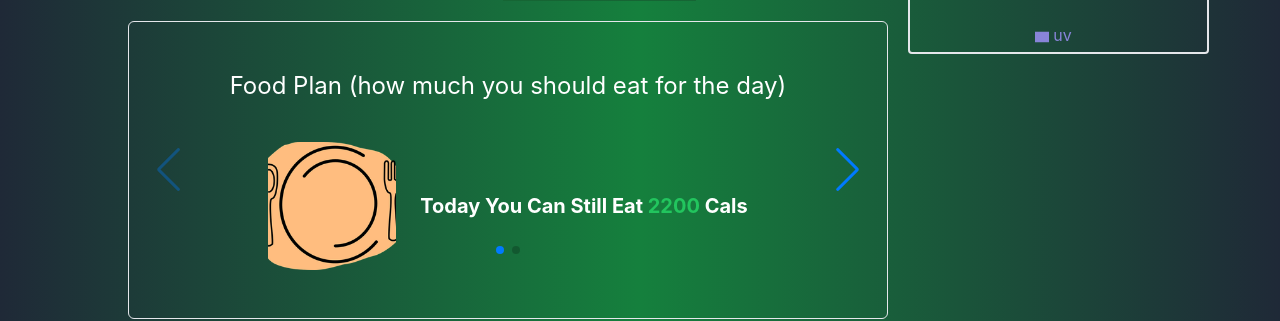
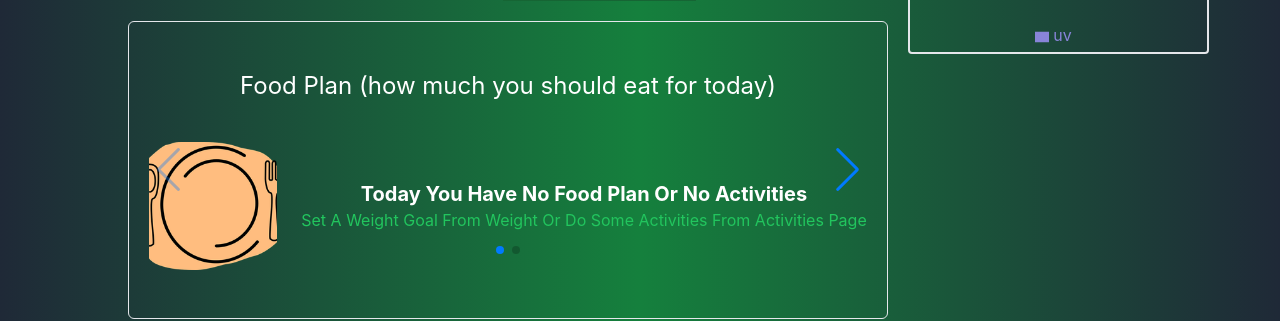
Before and after one commit to farukphero/fitness-tracking-web-client, a React (Create React App) app: page /KeepTrack/Foods in a window 1280 px wide. Shown: the part 429-750 px from the top of the page. Built offline with nearby package versions, Linux system fonts and the light colour scheme; no server answers.

Commit message:
ifExist in favorite food

```diff
--- a/src/Pages/OtherPages/Logs/Food/LeftSideLog/FoodInfoSlide/FoodInfoSlide.jsx
+++ b/src/Pages/OtherPages/Logs/Food/LeftSideLog/FoodInfoSlide/FoodInfoSlide.jsx
@@ -14,76 +14,68 @@ import timer from "../../../../../../images/timer.png";
 const swiperContent = [{}];
 
 const FoodInfoSlide = ({ result, startDate, setStartDate }) => {
+
   const user = useContext(AuthContext);
 
   const [weightGoal, setWeightGoal] = useState([]);
-  // console.log(weightGoal[0]?.goalType)
+  const [burnCalory, setBurnCalory] = useState([]);
+
+  let totalCalories = 0;
+
+for (let i = 0; i < burnCalory.length; i++) {
+  totalCalories += burnCalory[i].calourie_burned
+  ;
+}
+
 
   useEffect(() => {
     fetch(`https://fitness-tracking-web-server.vercel.app/weightGoal?email=${user?.user?.email}`)
-      .then((res) => res.json())
-      .then((data) => {
-        // console.log(data)
-        setWeightGoal(data);
-      });
-  }, [user?.user?.email]);
+      .then(res => res.json())
+      .then(data => {
+        setWeightGoal(data)
+      })
+  }, [user?.user?.email])
   const userBmr = (user) => {
-    if (user?.userInfo?.gender === "Male") {
-      return (
-        88.36 +
-        13.4 * parseInt(user?.userInfo?.weight) +
-        4.8 * (5.5 * 30.48) -
-        5.7 * parseInt(user?.userInfo?.age)
-      );
-    } else if (user?.userInfo?.gender === "female") {
-      return (
-        447.6 +
-        9.2 * parseInt(user?.userInfo?.weight) +
-        3.1 * (5.5 * 30.48) -
-        4.3 * parseInt(user?.userInfo?.age)
-      );
+
+    if (user?.userInfo?.gender === 'Male') {
+      return 88.36 + (13.4 * parseInt(user?.userInfo?.weight)) + (4.8 * (5.5 * 30.48)) - (5.7 * parseInt(user?.userInfo?.age))
     }
-  };
+    else if (user?.userInfo?.gender === 'female') {
+      return 447.6 + (9.2 * parseInt(user?.userInfo?.weight)) + (3.1 * (5.5 * 30.48)) - (4.3 * parseInt(user?.userInfo?.age))
+    }
+
+  }
+
 
   useEffect(() => {
-    fetch(`https://fitness-tracking-web-server.vercel.app/activities/1?email=${user?.user?.email}`)
-      .then((res) => res.json())
-      .then((data) => {
-        // console.log(data)
-      });
-  }, [user?.user?.email]);
+    fetch(`https://fitness-tracking-web-server.vercel.app/activities/1?activist=${user?.user?.email}`)
+      .then(res => res.json())
+      .then(data => {
+        setBurnCalory(data)
+      })
+  }, [user?.user?.email])
   const gainWeight = parseInt(weightGoal[0]?.expectedWeight);
   const day = parseInt(weightGoal[0]?.days);
 
-  useState(() => {
-    fetch(`https://fitness-tracking-web-server.vercel.app/activities/7?email=${user?.user?.email}`)
-      .then((res) => res.json())
-      .then((data) => {
-        // console.log(data)
-      });
-  }, []);
-
   const extraCalorey = (7700 * gainWeight) / day;
-  const bmr = userBmr(user);
-  const TEE = 2200;
+  const bmr = userBmr(user)
+  const TEE = totalCalories;
   const pal = TEE / bmr;
-  const dailyCaloryRequirementMaintanance = pal * bmr;
-  const dailyCaloryRequirementGain = parseInt(
-    dailyCaloryRequirementMaintanance + extraCalorey
-  );
-  const dailyCaloryRequirementLose = parseInt(
-    dailyCaloryRequirementMaintanance - extraCalorey
-  );
+  const dailyCaloryRequirementMaintanance = (pal * bmr);
+  const dailyCaloryRequirementGain = parseInt(dailyCaloryRequirementMaintanance + extraCalorey);
+  const dailyCaloryRequirementLose = parseInt(dailyCaloryRequirementMaintanance - extraCalorey);
 
   const needCalory = (weightGoal, TEE) => {
-    if (weightGoal[0]?.goalType === "Gain") {
-      return dailyCaloryRequirementGain - result;
-    } else if (weightGoal[0]?.goalType === "Lose") {
-      return dailyCaloryRequirementLose - result;
-    } else {
-      return TEE;
+    if (weightGoal[0]?.goalType === 'Gain') {
+      return dailyCaloryRequirementGain - result
     }
-  };
+    else if (weightGoal[0]?.goalType === 'Lose') {
+      return dailyCaloryRequirementLose - result
+    }
+    else {
+      return TEE
+    }
+  }
   const cal = needCalory(weightGoal, TEE);
 
   return (
@@ -91,13 +83,12 @@ const FoodInfoSlide = ({ result, startDate, setStartDate }) => {
     <div className="flex justify-between">
       <p></p>
       <div>
-          <DatePicker
-            className="font-bold w-2/4 lg:text-2xl capitalize bg-green-800"
+        <DatePicker className="font-bold w-2/4 lg:text-2xl capitalize bg-green-800"
           name="date"
-            defaultValue="select"
+          defaultValue='select'
           selected={startDate}
           // value={startDate}
-            onChange={(date) => setStartDate(date)}
+          onChange={date => setStartDate(date)}
         />
       </div>
     </div>
@@ -111,9 +102,7 @@ const FoodInfoSlide = ({ result, startDate, setStartDate }) => {
       >
         <SwiperSlide>
           <div className="pb-10 text-center">
-              <h3 className="text-2xl">
-                Food Plan (how much you should eat for the day)
-              </h3>
+            <h3 className="text-2xl">Food Plan (how much you should eat for today)</h3>
           </div>
           <div className="flex items-center justify-center space-x-6 capitalize text-center">
             <div className="avatar">
@@ -121,17 +110,23 @@ const FoodInfoSlide = ({ result, startDate, setStartDate }) => {
                 <img src={plate} alt="plate" />
               </div>
             </div>
-              <h2 className="font-bold text-xl">
-                today you can still eat{" "}
-                <span className="text-green-500">{cal}</span> cals
-              </h2>
+            {
+              !cal  && <div>
+                <h2 className="font-bold text-xl">today you have no food plan or no activities </h2>
+              <h2><span className="text-green-500">Set a weight goal from weight or do some activities from activities page</span></h2>
+              </div>
+            }
+            {
+              cal > 0 && <h2 className="font-bold text-xl">today you can still eat <span className="text-green-500">{cal}</span> cals</h2>
+            }
+            {
+              cal < 0 && <h2 className="font-bold text-3xl text-yellow-400">You have to do more activities</h2>
+            }
           </div>
         </SwiperSlide>
         <SwiperSlide>
           <div className="pb-10 text-center">
-              <h3 className="text-2xl">
-                Calories in vs out (are you on track right now)
-              </h3>
+            <h3 className="text-2xl">Calories in vs out (are you on track right now)</h3>
           </div>
           <div className=" flex items-center justify-center space-x-6 capitalize text-center">
             <div className="avatar">
@@ -145,52 +140,20 @@ const FoodInfoSlide = ({ result, startDate, setStartDate }) => {
                   <AiTwotoneFire className="text-yellow-500 text-2xl" />
                   <h2 className="capitalize text-xl">
                     burned :{" "}
-                      <span className="font-semibold">78 calories</span>
+                    <span className="font-semibold">
+                    <span className="text-green-500">{totalCalories}</span> calories</span>
                   </h2>
                 </div>
                 <div className="flex space-x-3 items-center">
                   <ImSpoonKnife className="text-gray-100 text-2xl" />
                   <h2 className="capitalize text-xl">
-                      eaten :{" "}
-                      <span className="font-semibold">
-                        <span className="text-green-500">{result}</span>{" "}
-                        calories
-                      </span>
+                    eaten : <span className="font-semibold"><span className="text-green-500">{result}</span> calories</span>
                   </h2>
                 </div>
               </div>
             </div>
           </div>
         </SwiperSlide>
-          {/* <SwiperSlide>
-          <div className="pb-10 text-center">
-              <h3 className="text-2xl">Plan Summary</h3>
-            </div>
-            <div className=" flex items-center justify-center space-x-6 capitalize text-center">
-              <div className="avatar">
-                <div className="w-32">
-                  <img src={timer} alt="timer" />
-                </div>
-              </div>
-              <div>
-                <div className="gap-y-3 flex flex-col">
-                  <div className="flex space-x-3 items-center">
-                    <AiTwotoneFire className="text-yellow-500 text-2xl" />
-                    <h2 className="capitalize text-xl">
-                      burned :{" "}
-                      <span className="font-semibold">78 calories</span>
-                    </h2>
-                  </div>
-                  <div className="flex space-x-3 items-center">
-                    <ImSpoonKnife className="text-gray-100 text-2xl" />
-                    <h2 className="capitalize text-xl">
-                      eaten : <span className="font-semibold"> <span className="font-semibold"><span className="text-green-500">{result}</span> calories</span></span>
-                    </h2>
-                  </div>
-                </div>
-              </div>
-            </div>
-          </SwiperSlide> */}
       </Swiper>
     </div>
   </>
--- a/src/Pages/OtherPages/Logs/Food/LeftSideLog/LoggedFoods/LoggedFoods.jsx
+++ b/src/Pages/OtherPages/Logs/Food/LeftSideLog/LoggedFoods/LoggedFoods.jsx
@@ -1,5 +1,6 @@
 import React, { useContext, useEffect } from "react";
 import DatePicker from "react-datepicker";
+import { toast } from "react-hot-toast";
 import { useDispatch, useSelector } from "react-redux";
 import { AuthContext } from "../../../../../../Contexts/AuthProvider/AuthProvider";
 import addFavoriteFood from "../../../../../../redux/thunk/foods/addToFavorite";
@@ -12,6 +13,7 @@ const LoggedFoods = ({ result, setResult, startDate, setStartDate }) => {
   const user = useContext(AuthContext);
 
   const logedFood = useSelector((state) => state.loggedFoods);
+  const favorite = useSelector((state) => state.favorite);
 
   useEffect(() => {
     dispatch(
@@ -36,7 +38,17 @@ const LoggedFoods = ({ result, setResult, startDate, setStartDate }) => {
       userEmail: food.userEmail,
       date: food.date,
     };
-    dispatch(addFavoriteFood(favouriteFood));
+    const isExist =  favorite.some(obj => {
+      return obj.food === favouriteFood.food;
+    });
+
+    if (isExist) {
+      toast.error('This food is already exist in favorite food!')
+    } else {
+      console.log("Object does not exist in array!");
+      dispatch(addFavoriteFood(favouriteFood))
+      toast.success('This food is successfully make favorite food!')
+    }
   };
 
   return (
```
Lines whose indentation alone changed are shown as unchanged.
